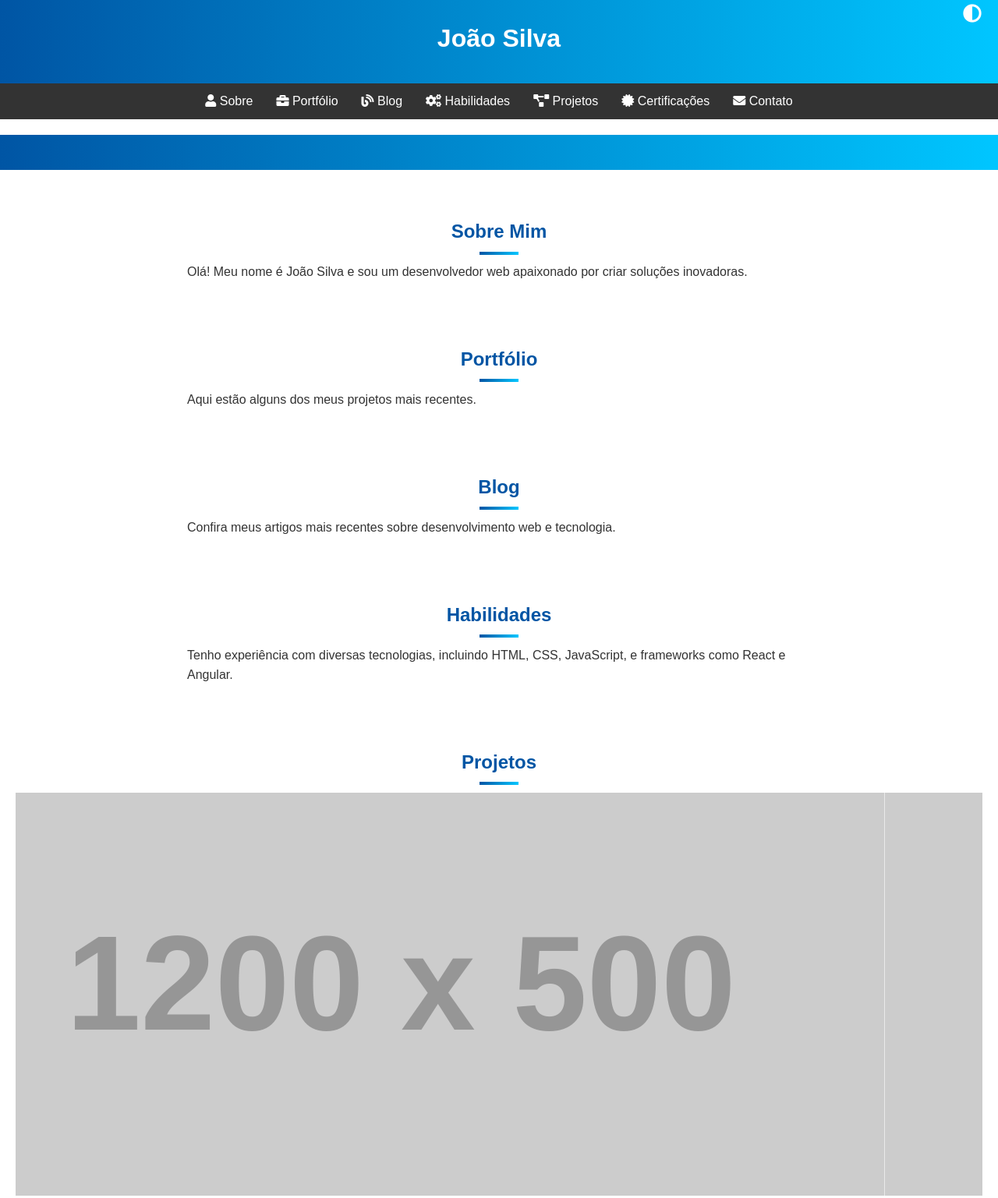
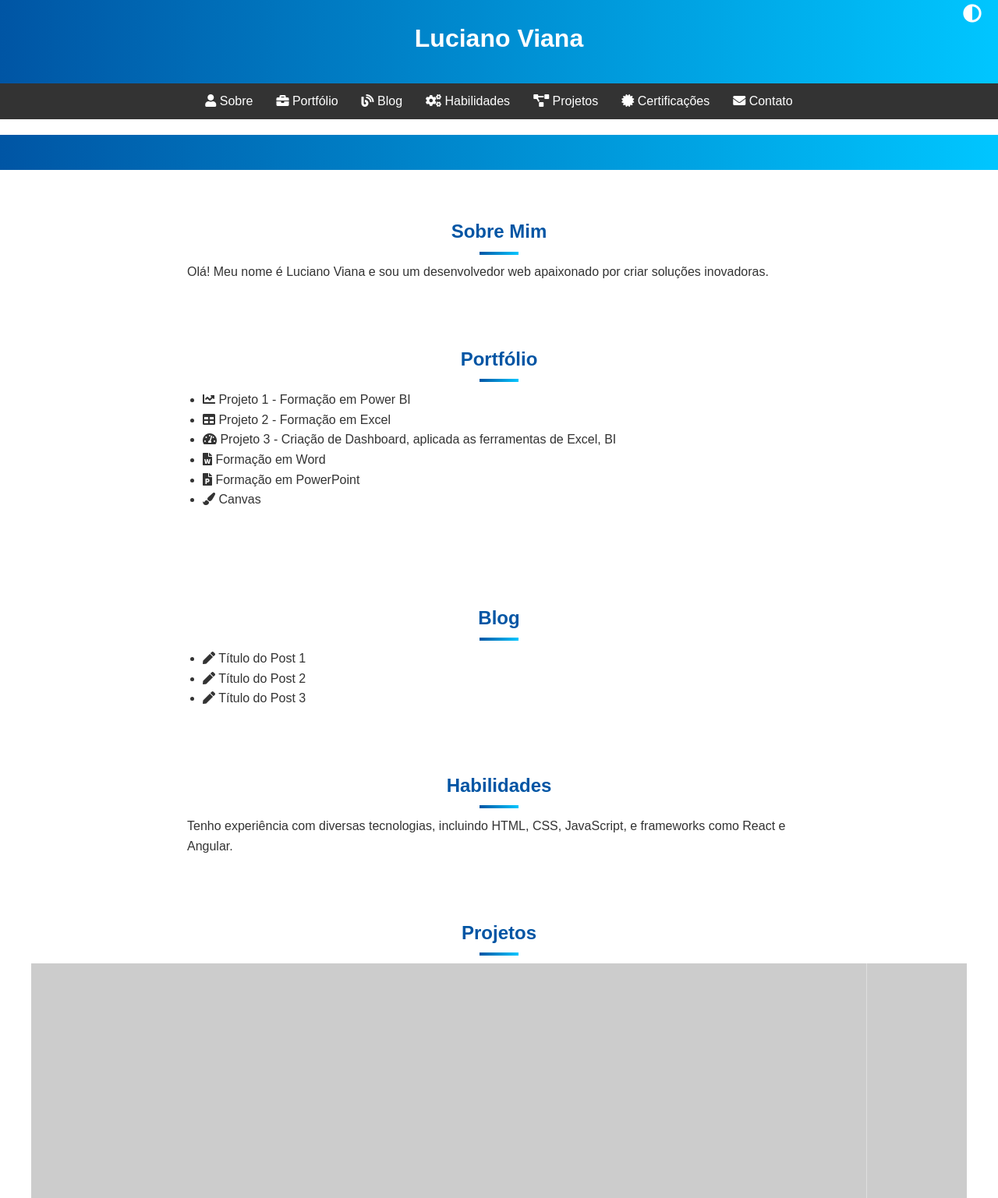
Before and after one commit to L-viana/website, a plain HTML site: page index.html in a window 1280 px wide. Shown: the part 7-1544 px from the top of the page at 78% size. Drawn offline with Linux system fonts and the light colour scheme; placeholder pictures from the web are drawn by us.

Commit message:
Update index.html

```diff
--- a/index.html
+++ b/index.html
@@ -394,7 +394,7 @@
 </head>
 <body>
     <header>
-        <h1>João Silva</h1>
+        <h1>Luciano Viana</h1>
         <div class="theme-switcher">
             <button id="theme-toggle"><i class="fas fa-adjust"></i></button>
         </div>
@@ -413,15 +413,27 @@
     </section>
     <section id="sobre">
         <h2>Sobre Mim</h2>
-        <p>Olá! Meu nome é João Silva e sou um desenvolvedor web apaixonado por criar soluções inovadoras.</p>
+        <p>Olá! Meu nome é Luciano Viana e sou um desenvolvedor web apaixonado por criar soluções inovadoras.</p>
     </section>
     <section id="portfolio">
         <h2>Portfólio</h2>
-        <p>Aqui estão alguns dos meus projetos mais recentes.</p>
+        <ul>
+		 <li><i class="fas fa-chart-line"></i> Projeto 1 - Formação em Power BI</li>
+            <li><i class="fas fa-table"></i> Projeto 2 - Formação em Excel</li>
+            <li><i class="fas fa-tachometer-alt"></i> Projeto 3 - Criação de Dashboard, aplicada as ferramentas de Excel, BI</li>
+            <li><i class="fas fa-file-word"></i> Formação em Word</li>
+            <li><i class="fas fa-file-powerpoint"></i> Formação em PowerPoint</li>
+            <li><i class="fas fa-paint-brush"></i> Canvas</li>
+        </ul>
     </section>
     <section id="blog">
+       <section id="blog">
         <h2>Blog</h2>
-        <p>Confira meus artigos mais recentes sobre desenvolvimento web e tecnologia.</p>
+        <ul>
+            <li><i class="fas fa-pen"></i> Título do Post 1</li>
+            <li><i class="fas fa-pen"></i> Título do Post 2</li>
+            <li><i class="fas fa-pen"></i> Título do Post 3</li>
+        </ul>
     </section>
     <section id="habilidades">
         <h2>Habilidades</h2>
@@ -431,9 +443,9 @@
         <h2>Projetos</h2>
         <div class="carousel">
             <div class="carousel-images">
-                <img src="https://via.placeholder.com/1200x500" alt="Projeto 1">
-                <img src="https://via.placeholder.com/1200x500" alt="Projeto 2">
-                <img src="https://via.placeholder.com/1200x500" alt="Projeto 3">
+                <img src="https://via.placeholder.com/1500x1500" alt="Projeto 1">
+                <img src="https://via.placeholder.com/500x500" alt="Projeto 2">
+                <img src="https://via.placeholder.com/500x500" alt="Projeto 3">
             </div>
         </div>
     </section>
@@ -442,7 +454,7 @@
         <div class="certifications">
             <div class="certification-item">
                 <div class="certification-front">
-                    <img src="https://via.placeholder.com/150" alt="Certificação 1">
+                    <img src="https://via.placeholder.com/100" alt="Certificação 1">
                     <div class="certification-description">Certificação 1</div>
                 </div>
                 <div class="certification-back">
@@ -451,7 +463,7 @@
             </div>
             <div class="certification-item">
                 <div class="certification-front">
-                    <img src="https://via.placeholder.com/150" alt="Certificação 2">
+                    <img src="https://via.placeholder.com/100" alt="Certificação 2">
                     <div class="certification-description">Certificação 2</div>
                 </div>
                 <div class="certification-back">
@@ -476,7 +488,7 @@
     <footer><section class="moving-text">
         <span>Bem-vindo ao meu site pessoal! Explore meus projetos e entre em contato.</span>
     </section>
-        <p>&copy; 2024 João Silva. Todos os direitos reservados.</p>
+        <p>&copy; 2024 Lucian Viana. Todos os direitos reservados.</p>
         <div class="social-icons">
             <a href="https://facebook.com/username"><i class="fab fa-facebook"></i></a>
             <a href="https://twitter.com/username"><i class="fab fa-twitter"></i></a>
```
